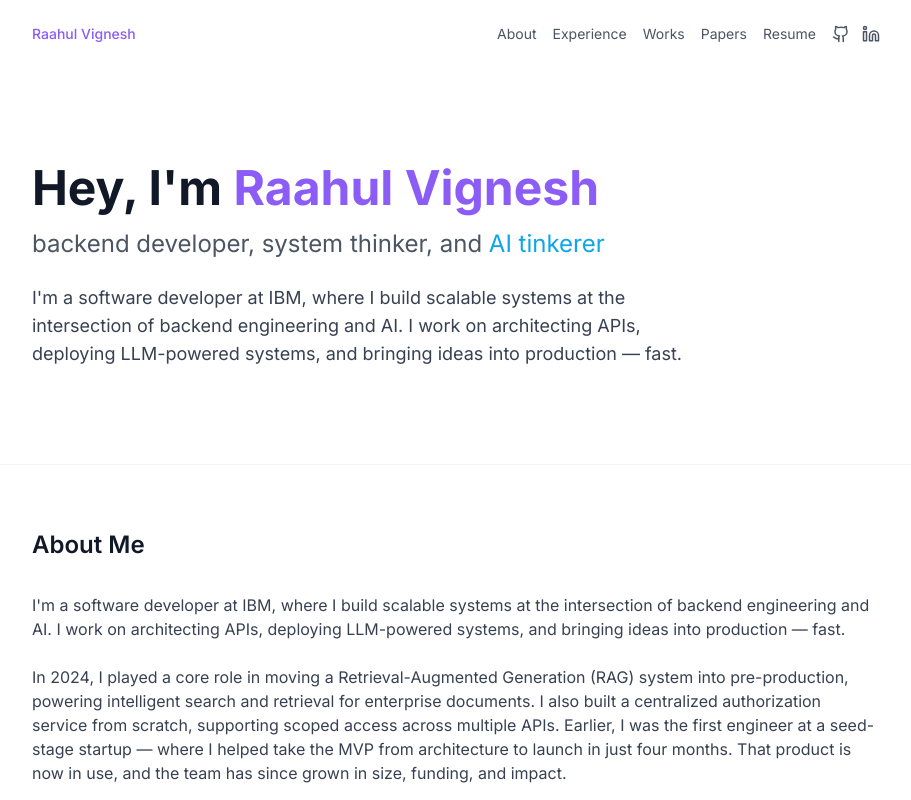
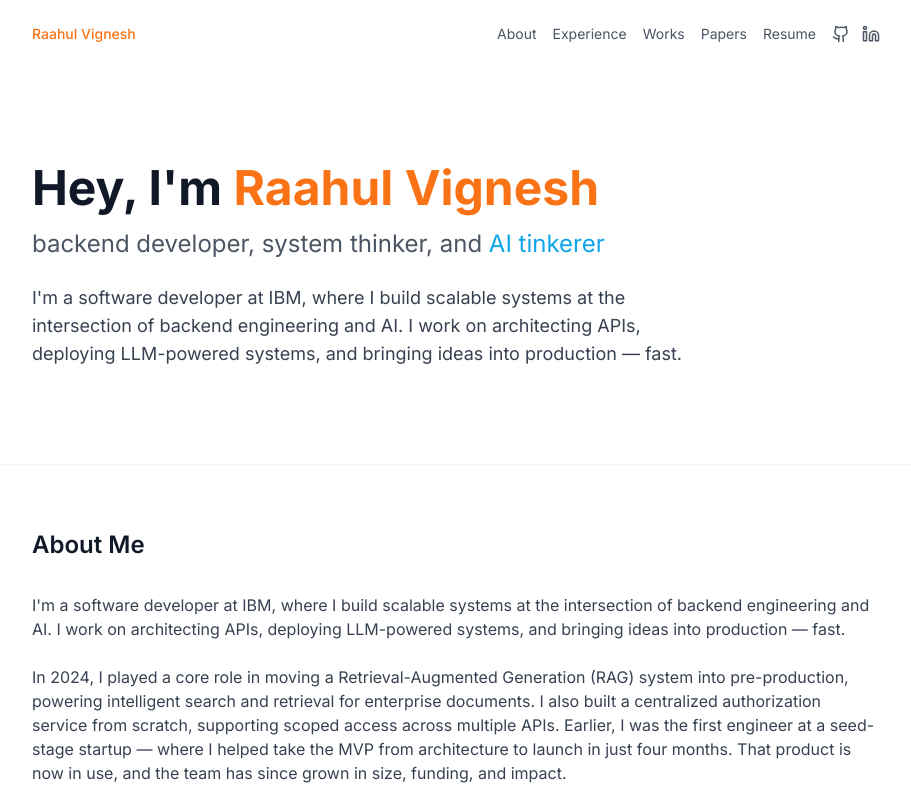
Before and after one commit to MRaahulVignesh/raahul-vignesh-digital-garden, a React (Vite) app: page / in a window 1280 px wide. Shown: the top 800 px of the page, without its empty margins (184-1095 px from the left). Built offline with nearby package versions, Linux system fonts and the light colour scheme.

Commit message:
Refactor: Update color palette
Update the color palette to include orange and teal green.

```diff
--- a/tailwind.config.ts
+++ b/tailwind.config.ts
@@ -1,3 +1,4 @@
+
 import type { Config } from "tailwindcss";
 
 export default {
@@ -44,14 +45,14 @@ export default {
 					foreground: 'hsl(var(--muted-foreground))'
 				},
 				accent: {
-					DEFAULT: '#8B5CF6', // Main accent (purple)
-					light: '#E5DEFF',   // Light purple for backgrounds
-					dark: '#6E59A5',    // Darker purple for text/borders
+					DEFAULT: '#F97316', // Main accent (orange)
+					light: '#FFEDD5',   // Light orange for backgrounds
+					dark: '#EA580C',    // Darker orange for text/borders
 				},
 				highlight: {
-					DEFAULT: '#0EA5E9', // Secondary accent (blue)
-					light: '#D3E4FD',   // Light blue for backgrounds
-					dark: '#0C8AC7',    // Darker blue for text/borders
+					DEFAULT: '#0EA5E9', // Secondary accent (teal green/blue)
+					light: '#DBEAFE',   // Light teal for backgrounds
+					dark: '#0284C7',    // Darker teal for text/borders
 				},
 				card: {
 					DEFAULT: 'hsl(var(--card))',
```
